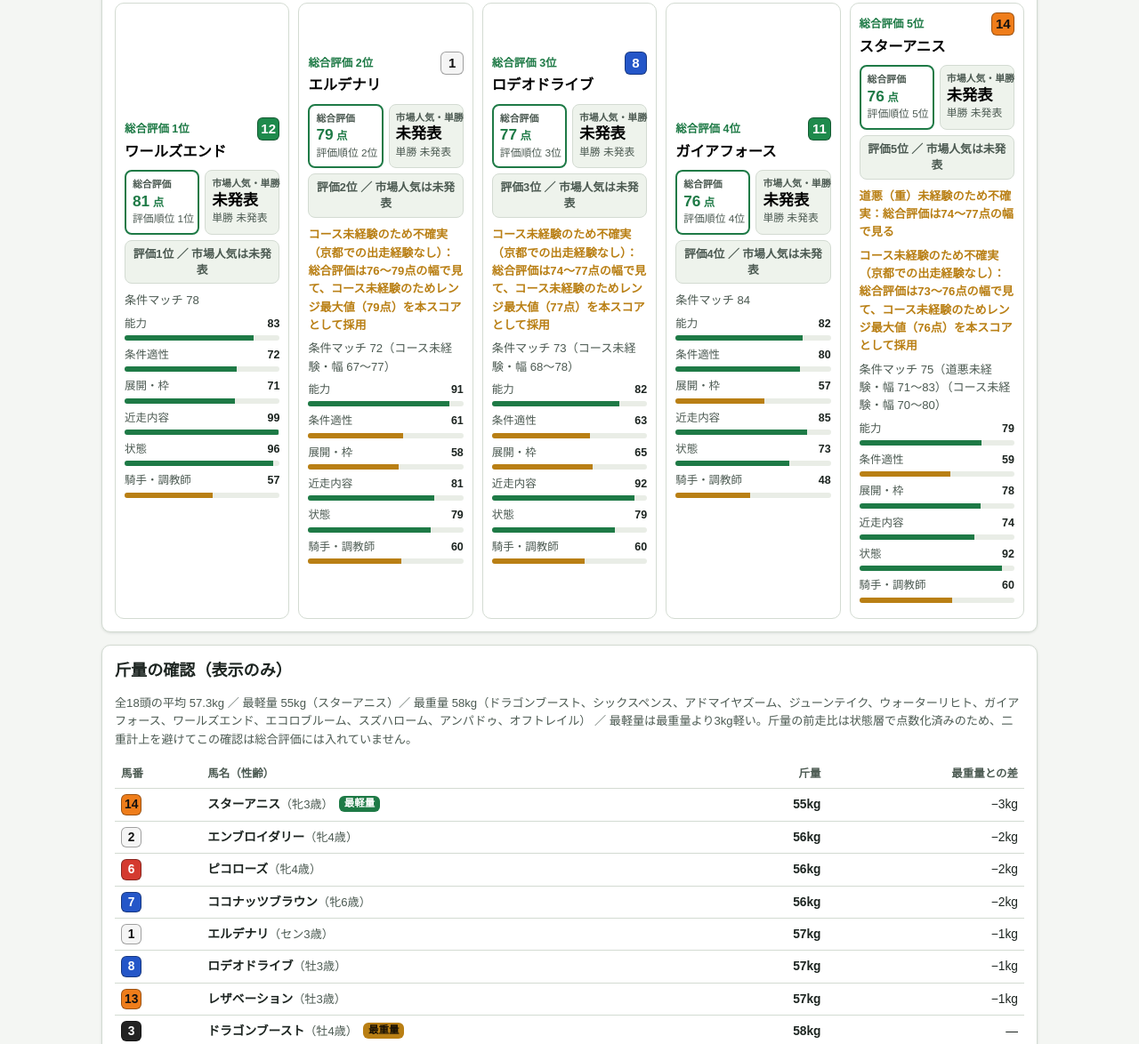
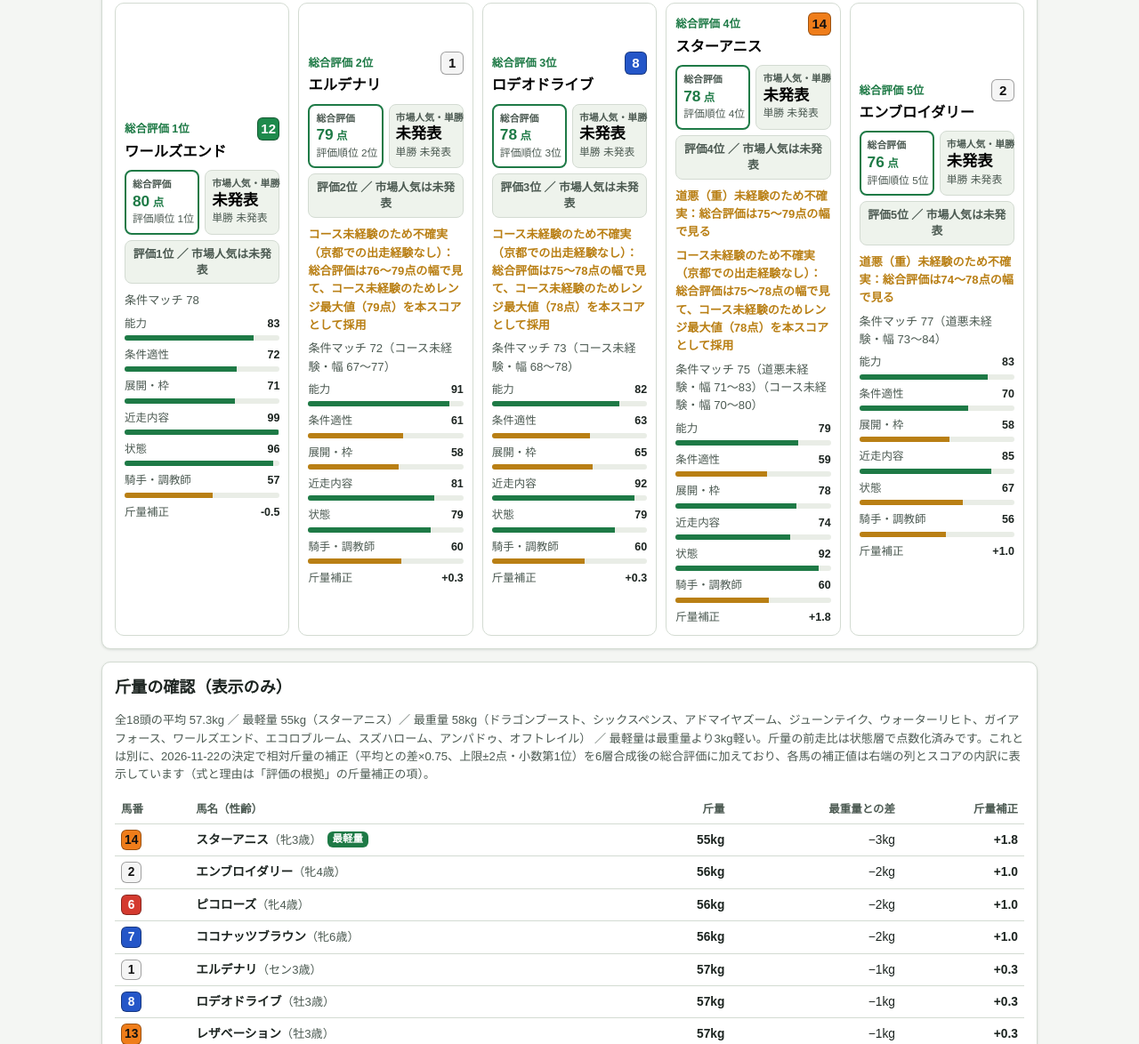
Before and after one commit to FRANKI3420/hourseRaceRecord, a plain HTML site: page index.html in a window 1280 px wide. Shown: the part 667-1841 px from the top of the page at 89% size. Drawn offline with Linux system fonts and the light colour scheme.

Commit message:
総合評価に相対斤量の補正を追加（現行方式のみ）：補正点＝clamp（（出走馬の平均斤量−その馬の斤量）×0.75, −2, ＋2）。レンジ・最大値採用にも一貫適用、内訳に斤量補正を表示。旧方式・直前方式は不変（2026-11-22本人決定）

```diff
--- a/index.html
+++ b/index.html
@@ -264,7 +264,7 @@
 
         <section class="card">
           <h2>注目馬トップ5 <span class="small muted" id="top5-sub"></span></h2>
-          <p class="small muted" style="margin:-4px 0 10px">能力を土台に、適性・展開・状態で補正した総合点。人気やオッズは点数に入れていない</p>
+          <p class="small muted" style="margin:-4px 0 10px">能力を土台に、適性・展開・状態で補正した総合点に、相対斤量の補正（出走馬の平均斤量との差×0.75、上限±2点）を含みます。人気やオッズは点数に入れていない</p>
           <p class="small" style="margin:-4px 0 10px">各カードは左が<strong>総合評価（順位・点数）</strong>、右が<strong>市場（何番人気・単勝オッズ）</strong>。下の帯が順位のズレで、<span class="gappill value-big">＋ 妙味</span> は評価が市場より上、<span class="gappill over-big">− 過剰人気</span> は市場が評価より上です。順位差が5以上ある馬は理由を下に明示します。馬場シナリオが稍重以上で、その馬場が未経験の馬は点数を幅（レンジ）で併記し「道悪未経験のため不確実」と明記します（選んだ馬・選ばなかった馬を問わず全頭に同じ基準）。当該競馬場（今回は京都）での出走経験がない馬も同格で、「中立」ではなく不確実性として幅（レンジ）を併記し「コース未経験のため不確実」と明記したうえで、本スコアにはレンジの最大値を採用します。</p>
           <div class="top5" id="top5"></div>
         </section>
@@ -297,7 +297,7 @@
             <table class="cmp" id="cmp-table">
               <thead><tr>
                 <th class="l">馬</th><th>総合評価</th><th>市場人気</th><th>単勝</th><th>評価とのズレ</th><th class="sub2">条件マッチ</th>
-                <th class="opt">能力</th><th class="opt">適性</th><th class="opt">展開・枠</th><th class="opt">近走</th><th class="opt">状態</th><th class="opt">騎手・調教師</th>
+                <th class="opt">能力</th><th class="opt">適性</th><th class="opt">展開・枠</th><th class="opt">近走</th><th class="opt">状態</th><th class="opt">騎手・調教師</th><th class="opt">斤量補正</th>
                 <th class="sub2">特性フィット</th>
               </tr></thead>
               <tbody id="cmp-body"></tbody>
@@ -1662,6 +1662,17 @@
       return s === "逃げ" || s === "先行";
     }).length;
     const allResults = [...resultsByHorse.values()].flat();
+    // 相対斤量の補正（2026-11-22 本人決定・現行方式のみ）：出走馬（取消・除外を除く）の
+    // 平均斤量との差×0.75 を小数第1位に丸め、±2点にクランプした値を、6層合成後の
+    // 総合評価へ独立して加算する。理論換算の半分程度に抑えるのは、レーティング側に
+    // 斤量の影響が一部織り込み済みで二重計算を避けるため。直前方式（prev）には適用しない。
+    const wList = active.filter((x) => x.weightCarried != null).map((x) => x.weightCarried);
+    const wAvg = wList.length ? wList.reduce((s, w) => s + w, 0) / wList.length : null;
+    const weightAdjOf = (e) => {
+      if (prevMode || wAvg == null || e.weightCarried == null)
+        return 0;
+      return Math.round(Math.max(-2, Math.min(2, (wAvg - e.weightCarried) * 0.75)) * 10) / 10;
+    };
     const out = new Map;
     for (const e of entryRows) {
       const horse = horseById.get(e.horseId);
@@ -1700,7 +1711,8 @@
         }
         // 総合評価の層配分：現行方式は能力0.43／条件適性0.20／展開・枠0.12／近走0.10／状態0.10／騎手・調教師0.05。
         // 直前方式（prev）は従来の再現性を維持するため、展開・枠0.14／騎手・調教師0.03のまま据え置く。
-        const total = ability.score != null && condition.score != null && paceFrame.score != null && recent.score != null && state.score != null ? clampScore(ability.score * 0.43 + condition.score * 0.20 + paceFrame.score * (prevMode ? 0.14 : 0.12) + recent.score * 0.1 + state.score * 0.1 + jt.score * (prevMode ? 0.03 : 0.05)) : null;
+        const baseTotal = ability.score != null && condition.score != null && paceFrame.score != null && recent.score != null && state.score != null ? ability.score * 0.43 + condition.score * 0.20 + paceFrame.score * (prevMode ? 0.14 : 0.12) + recent.score * 0.1 + state.score * 0.1 + jt.score * (prevMode ? 0.03 : 0.05) : null;
+        const total = baseTotal != null ? clampScore(baseTotal + weightAdjOf(e)) : null;
         perGoing[g] = {
           total,
           rank: null,
@@ -3104,6 +3116,17 @@ const AXIS_VAL = { good: 1, ok: 0.6, poor: 0.25, untested: 0.5, info: 0.5 };
 const MATCH_AXIS_W = { course: 10, distance: 10, surface: 10, level: 35, going: 15, direction: 5, hill: 5, pace: 10 };
 const COND_AXIS_W = { course: 10, distance: 10, surface: 10, going: 15, direction: 5, hill: 5 };
 const clamp100 = (n) => Math.max(0, Math.min(100, Math.round(n)));
+/* ---------------- 相対斤量の補正（2026-11-22 本人決定・現行方式のみ） ----------------
+   補正点 ＝ clamp（（出走馬の平均斤量 − その馬の斤量） × 0.75, −2, ＋2）を小数第1位に
+   丸めた値。6層合成後の総合評価に独立して加算する（層配分・層内部の式は変更しない）。
+   点推定・道悪レンジ・コースレンジのすべてに同じ補正値を加える。旧方式・直前方式の
+   ベースラインには適用しない。スナップショット側の総合計算と同一式・同一値にする。 */
+const WEIGHT_AVG = (() => { const ws = S.entries.filter((e) => !e.scratched && e.weightCarried != null).map((e) => e.weightCarried); return ws.length ? ws.reduce((s, w) => s + w, 0) / ws.length : null; })();
+function weightAdj(e) {
+  if (WEIGHT_AVG == null || !e || e.weightCarried == null) return 0;
+  return Math.round(Math.max(-2, Math.min(2, (WEIGHT_AVG - e.weightCarried) * 0.75)) * 10) / 10;
+}
+function fmtWeightAdj(e) { const v = weightAdj(e); return v === 0 ? "±0.0" : (v > 0 ? "+" : "") + v.toFixed(1); }
 function scoreFromAxes(axes, wmap) {
   let num = 0, den = 0;
   for (const a of axes) { const w = wmap[a.key]; if (w == null) continue; num += w * (AXIS_VAL[a.status] ?? 0.5); den += w; }
@@ -3127,7 +3150,7 @@ function wetUncertainty(e) {
   const totalOf = (cond) => {
     const a = e.proShared.ability.score, pf = e.proShared.paceFrame.score, rc = e.proShared.recent.score, st2 = e.proShared.state.score, jt = e.proShared.jockeyTrainer ? e.proShared.jockeyTrainer.score : null;
     if (a == null || cond == null || pf == null || rc == null || st2 == null || jt == null) return null;
-    return clamp100(a * 0.43 + cond * 0.20 + pf * 0.12 + rc * 0.1 + st2 * 0.1 + jt * 0.05);
+    return clamp100(a * 0.43 + cond * 0.20 + pf * 0.12 + rc * 0.1 + st2 * 0.1 + jt * 0.05 + weightAdj(e));
   };
   const totalLo0 = totalOf(condOf("poor"));
   const curTotal = e.pro[going].total;
@@ -3157,7 +3180,7 @@ function scoreFromAxesWith(axes, wmap, key, val) {
 function totalFromCond(e, cond) {
   const a = e.proShared.ability.score, pf = e.proShared.paceFrame.score, rc = e.proShared.recent.score, st2 = e.proShared.state.score, jt = e.proShared.jockeyTrainer ? e.proShared.jockeyTrainer.score : null;
   if (a == null || cond == null || pf == null || rc == null || st2 == null || jt == null) return null;
-  return clamp100(a * 0.43 + cond * 0.20 + pf * 0.12 + rc * 0.1 + st2 * 0.1 + jt * 0.05);
+  return clamp100(a * 0.43 + cond * 0.20 + pf * 0.12 + rc * 0.1 + st2 * 0.1 + jt * 0.05 + weightAdj(e));
 }
 function courseUncertainty(e) {
   const m = e.matches[going];
@@ -3292,6 +3315,7 @@ function renderTop5() {
       ${layerBar("近走内容", e.proShared.recent.score)}
       ${layerBar("状態", e.proShared.state.score)}
       ${layerBar("騎手・調教師", e.proShared.jockeyTrainer ? e.proShared.jockeyTrainer.score : null)}
+      <div class="layerline"><span>斤量補正</span><b>${fmtWeightAdj(e)}</b></div>
     </button>`;
   }).join("");
 }
@@ -3321,14 +3345,16 @@ function renderCmp() {
       <td class="opt">${e.proShared.recent.score ?? "—"}</td>
       <td class="opt">${e.proShared.state.score ?? "—"}</td>
       <td class="opt">${e.proShared.jockeyTrainer ? e.proShared.jockeyTrainer.score ?? "—" : "—"}</td>
+      <td class="opt">${fmtWeightAdj(e)}</td>
       <td class="sub2">${p.traitFit ? p.traitFit.score ?? "—" : "—"}</td>
     </tr>`;
   }).join("");
 }
 /* 斤量の確認（マイルCSモデル反省 2026-11-21、本家と同一仕様）：各馬の斤量・
    全頭平均・最軽量／最重量を、最終チェックと買い目候補の近くで目視確認する
-   ための表示専用ブロック。総合評価には一切入れない（斤量の前走比は状態層で
-   点数化済みで、絶対量まで入れると二重計上になるため）。 */
+   ためのブロック。2026-11-22の本人決定で、相対斤量の補正（平均との差×0.75、
+   上限±2点）を総合評価に加えるようになったため、各馬の補正値も併記する。
+   斤量の前走比は従来どおり状態層で点数化している。 */
 function renderWeightCheck() {
   const el = $("weight-check");
   if (!el) return;
@@ -3352,14 +3378,15 @@ function renderWeightCheck() {
   };
   el.innerHTML = `
     <h2>斤量の確認（表示のみ）</h2>
-    <p class="small muted">全${rows.length}頭の平均 ${avg.toFixed(1)}kg ／ 最軽量 ${fmtW(minW)}kg（${lightest.map((r) => esc(r.e.horse.name)).join("、")}）／ 最重量 ${fmtW(maxW)}kg（${heaviest.map((r) => esc(r.e.horse.name)).join("、")}）${maxW > minW ? ` ／ 最軽量は最重量より${fmtW(maxW - minW)}kg軽い` : ""}。斤量の前走比は状態層で点数化済みのため、二重計上を避けてこの確認は総合評価には入れていません。</p>
+    <p class="small muted">全${rows.length}頭の平均 ${avg.toFixed(1)}kg ／ 最軽量 ${fmtW(minW)}kg（${lightest.map((r) => esc(r.e.horse.name)).join("、")}）／ 最重量 ${fmtW(maxW)}kg（${heaviest.map((r) => esc(r.e.horse.name)).join("、")}）${maxW > minW ? ` ／ 最軽量は最重量より${fmtW(maxW - minW)}kg軽い` : ""}。斤量の前走比は状態層で点数化済みです。これとは別に、2026-11-22の決定で相対斤量の補正（平均との差×0.75、上限±2点・小数第1位）を6層合成後の総合評価に加えており、各馬の補正値は右端の列とスコアの内訳に表示しています（式と理由は「評価の根拠」の斤量補正の項）。</p>
     <div class="tblwrap"><table class="wgt-tbl">
-      <thead><tr><th class="l">馬番</th><th class="nm">馬名（性齢）</th><th>斤量</th><th>最重量との差</th></tr></thead>
+      <thead><tr><th class="l">馬番</th><th class="nm">馬名（性齢）</th><th>斤量</th><th>最重量との差</th><th>斤量補正</th></tr></thead>
       <tbody>${rows.map(({ e, w }) => `
         <tr><td class="l"><span class="wb f${e.frame}">${e.horseNumber}</span></td>
         <td class="nm"><b>${esc(e.horse.name)}</b>${sexAge(e) ? `<span class="small muted">（${esc(sexAge(e))}）</span>` : ""}${w === minW ? `<span class="wgt-badge min">最軽量</span>` : ""}${w === maxW && maxW > minW ? `<span class="wgt-badge max">最重量</span>` : ""}</td>
         <td class="scorecell">${fmtW(w)}kg</td>
-        <td>${w === maxW ? "—" : `−${fmtW(maxW - w)}kg`}</td></tr>`).join("")}
+        <td>${w === maxW ? "—" : `−${fmtW(maxW - w)}kg`}</td>
+        <td class="scorecell">${fmtWeightAdj(e)}</td></tr>`).join("")}
       </tbody></table></div>`;
 }
 function renderPickSet() {
@@ -3429,6 +3456,8 @@ function renderBasis() {
     ${courseCloseCallHtml()}
     <h3>市場とのズレの理由</h3>
     <p class="small">総合評価の順位と市場人気の差が5以上ある馬は、比較表の下に「市場と大きくずれる馬」として、どの層が点数を押し上げ／押し下げているかを文章で明示します。人気上位（5番人気以内）なのに買い目候補に入っていない馬には、候補から外れた理由を買い目候補の欄に必ず併記します。</p>
+    <h3>斤量補正（相対斤量・2026-11-22 本人決定）</h3>
+    <p class="small">6層（能力43／条件適性20／展開・枠12／近走10／状態10／騎手・調教師5）の合成後の総合評価に、独立した補正として加えます。層配分と層内部の計算式は変えていません。補正点＝clamp（（そのレースの出走馬の平均斤量−その馬の斤量）×0.75、−2、＋2）で、小数第1位までを使います。平均斤量は取消・除外を除く出走馬の斤量の平均です。軽い馬にプラス、重い馬にマイナスで、コース未経験のレンジ（点推定・下限・上限）にも同じ補正値を加え、順位付けは補正後の総合評価で行います。換算を理論値の半分程度に抑え、上限を±2点としたのは、レーティング側に斤量の影響が一部織り込み済みで、二重計算を避けるためです。根拠は2026-11-15のエリザベス女王杯で、54kgの3歳牝馬が1着・4着に入り、斤量差が着差を上回っていたことです。今回のマイルチャンピオンシップでは平均斤量57.33kgに対し、55kg→+1.8／56kg→+1.0／57kg→+0.3／58kg→−0.5です。旧方式・直前方式のベースラインには適用せず、再現性は従来どおり維持します。オッズ・人気は従来どおり点数に入れません。</p>
     <h3>方式の比較（馬場：${going}）</h3>
     <div class="tblwrap"><table class="basis-tbl">
       <thead><tr><th class="l">馬</th><th class="opt">条件マッチ・旧方式</th><th>条件マッチ・直前方式</th><th>条件マッチ・現在</th><th class="opt">総合評価・直前方式</th><th>総合評価・現在</th></tr></thead>
@@ -3573,6 +3602,7 @@ function openHorse(id) {
       <p class="small"><b>近走内容 ${e.proShared.recent.score ?? "—"}：</b>${esc(e.proShared.recent.detail)}</p>
       <p class="small"><b>状態 ${e.proShared.state.score ?? "—"}：</b>${esc(e.proShared.state.detail)}</p>
       <p class="small"><b>騎手・調教師 ${e.proShared.jockeyTrainer ? e.proShared.jockeyTrainer.score ?? "—" : "—"}：</b>${esc(e.proShared.jockeyTrainer ? e.proShared.jockeyTrainer.detail : "")}</p>
+      <p class="small"><b>斤量補正 ${fmtWeightAdj(e)}：</b>負担斤量${e.weightCarried ?? "—"}kg。出走馬の平均斤量${WEIGHT_AVG != null ? WEIGHT_AVG.toFixed(2) : "—"}kgとの差×0.75（上限±2点）を、6層合成後の総合評価に加算しています（2026-11-22決定）。</p>
       <h3>条件マッチの軸別判定（馬場：${going}）</h3>
       ${axes}${risks}
     </div>
```
